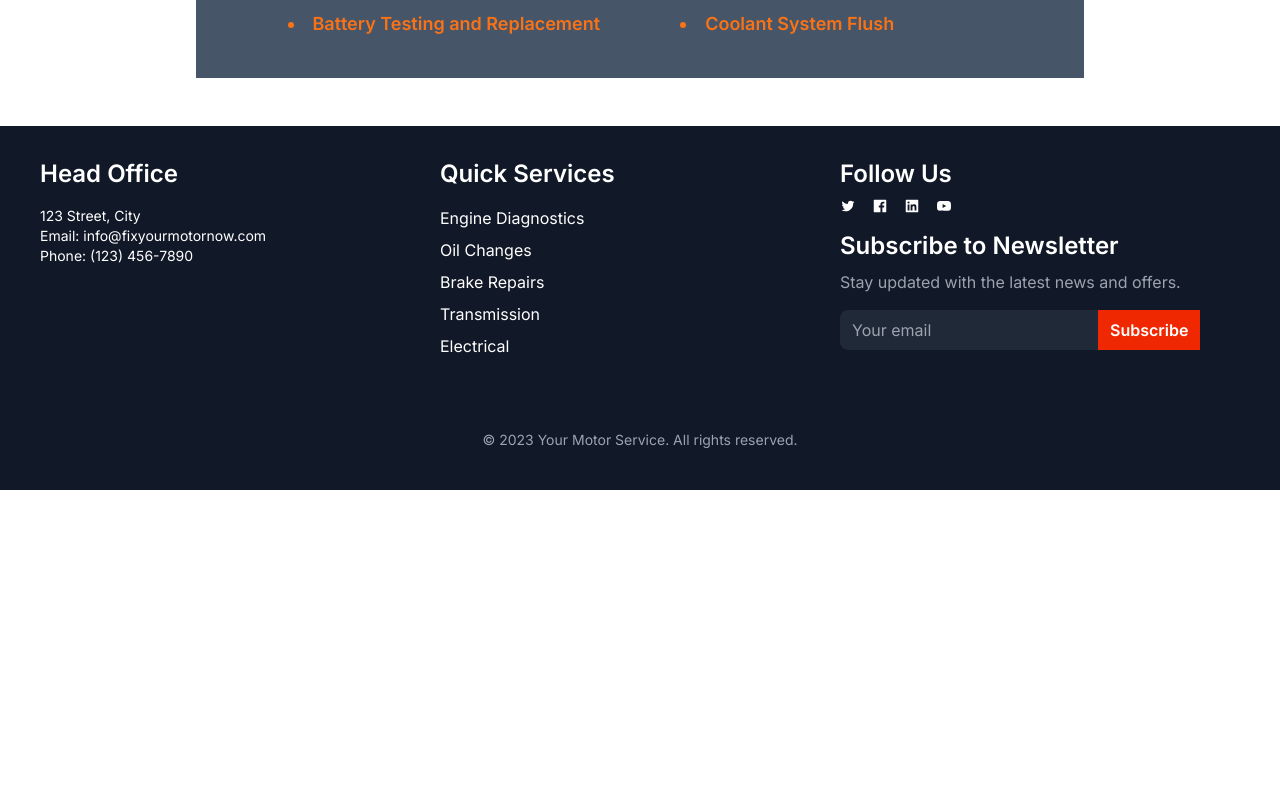
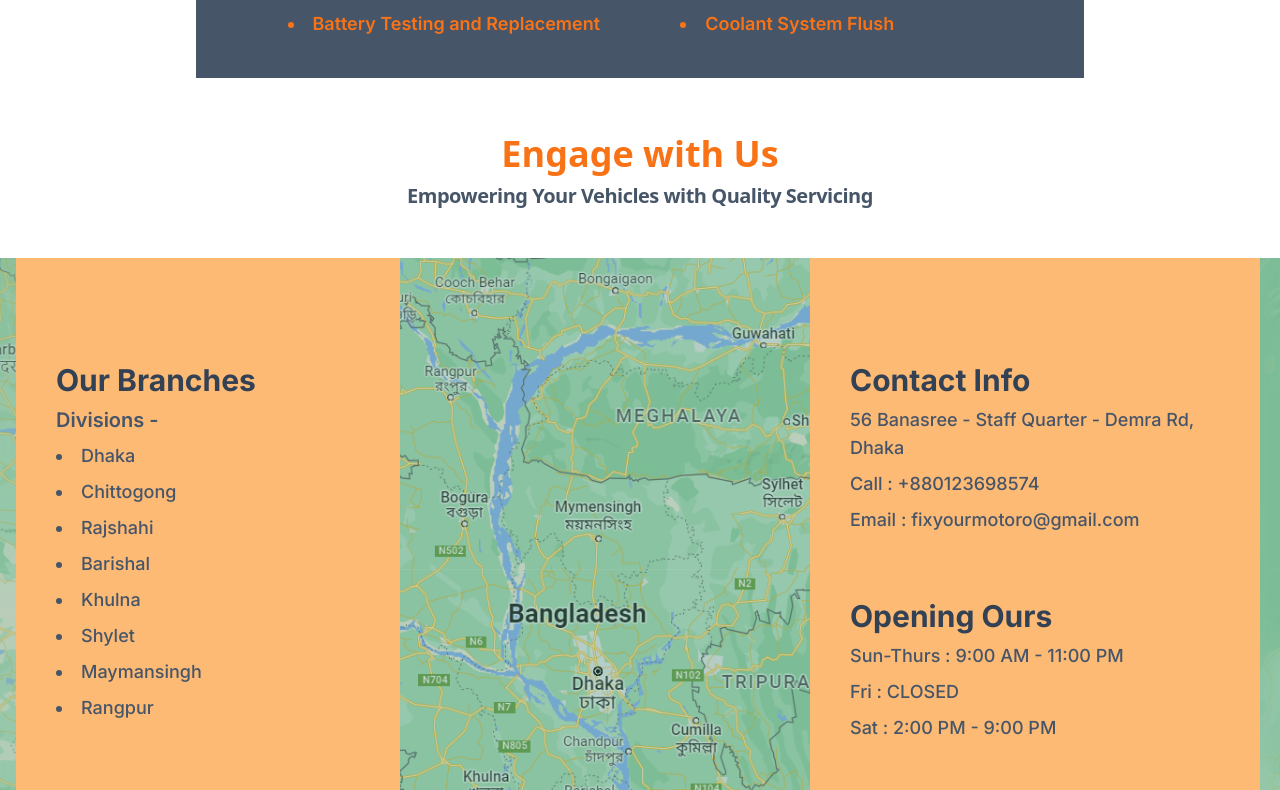
Before and after one commit to smsohag32/fix-your-motoro, a Next.js app: page / in a window 1280 px wide. Shown: the part 1490-2280 px from the top of the page. Before the commit the page ends 1980 px from the top, so only its background shows below. Built offline with nearby package versions, Linux system fonts and the light colour scheme.

Commit message:
get in touch section has been updated

```diff
--- a/src/app/(main)/page.js
+++ b/src/app/(main)/page.js
@@ -1,5 +1,6 @@
 import CarCareTips from "@/components/PagesSection/Home/CarCareTips/CarCareTips";
 import Categories from "@/components/PagesSection/Home/Categories/Categories";
+import GetInTouch from "@/components/PagesSection/Home/GetInTouch/GetInTouch";
 import Hero from "@/components/PagesSection/Home/Hero/Hero";
 import OurExperts from "@/components/PagesSection/Home/OurExperts/OurExperts";
 import OurServices from "@/components/PagesSection/Home/OurServices/OurServices";
@@ -14,6 +15,7 @@ const HomePage = () => {
       <OurServices />
       <CarCareTips />
       <RecentNews />
+      <GetInTouch />
     </main>
   );
 };
--- /dev/null
+++ b/src/components/PagesSection/Home/GetInTouch/BlurredImageSection.module.css
@@ -0,0 +1,52 @@
+.sectionContainer {
+  position: relative;
+  height: 800px; /* Adjust the height as needed */
+}
+
+.backgroundImage {
+  position: absolute;
+  top: 0;
+  left: 0;
+  width: 100%;
+  height: 100%;
+  background-image: url("../../../../assets//addressMap//bd\ map.png");
+  background-size: cover;
+  background-position: center;
+  background-repeat: no-repeat;
+  z-index: -1;
+}
+
+.imageOverlay {
+  position: absolute;
+  top: 0;
+  left: 0;
+  width: 100%;
+  height: 100%;
+  background-color: rgba(
+    70,
+    143,
+    115,
+    0.323
+  ); /* Adjust the color and opacity */
+  z-index: -1;
+}
+
+.blurOverlay {
+  position: absolute;
+  top: 0;
+  left: 0;
+  width: 27%; /* Adjust the width for the blurred area */
+  height: 100%;
+  backdrop-filter: blur(20px); /* Adjust the blur intensity */
+}
+
+.rightBlurOverlay {
+  position: absolute;
+  top: 0;
+  right: 0;
+  width: 35%; /* Adjust the width for the blurred area */
+  height: 100%;
+  backdrop-filter: blur(20px); /* Adjust the blur intensity */
+  content: "";
+  z-index: -1;
+}
--- a/src/components/PagesSection/Home/GetInTouch/GetInTouch.jsx
+++ b/src/components/PagesSection/Home/GetInTouch/GetInTouch.jsx
@@ -1,5 +1,82 @@
+import React from "react";
+import styles from "./BlurredImageSection.module.css";
+
 const GetInTouch = () => {
-  return <div></div>;
+  return (
+    <section className="mt-12">
+      <div>
+        <div className="text-center mb-12">
+          <h3 className="text-4xl text-orange-500 text-center font-bold font-sans py-2">
+            Engage with Us
+          </h3>
+          <p className="text-xl text-slate-600 font-semibold tracking-tight font-sans">
+            Empowering Your Vehicles with Quality Servicing
+          </p>
+        </div>
+        <section className="md:relative">
+          <div className={styles.sectionContainer}>
+            <div className={styles.backgroundImage}></div>
+            <div className={styles.blurOverlay}></div>
+            <div className={styles.imageOverlay}></div>
+            <div className={styles.rightBlurOverlay}></div>
+            {/* Your content for the section */}
+          </div>
+          <div className="bg-orange-300 p-10 lg:w-[450px] h-full text-left md:absolute top-0 right-5">
+            <div className="">
+              <h2 className="font-bold text-3xl text-slate-700 lg:pt-16">
+                Contact Info
+              </h2>
+              <p className="text-lg font-medium text-slate-600 pt-2">
+                56 Banasree - Staff Quarter - Demra Rd, Dhaka
+              </p>
+              <p className="text-lg font-medium text-slate-600 pt-2">
+                Call : +880123698574
+              </p>
+              <p className="text-lg font-medium text-slate-600 pt-2">
+                Email : fixyourmotoro@gmail.com
+              </p>
+              <h2 className="font-bold text-3xl text-slate-700 lg:pt-16">
+                Opening Ours
+              </h2>
+              <p className="text-lg font-medium text-slate-600 pt-2">
+                Sun-Thurs : 9:00 AM - 11:00 PM{" "}
+              </p>
+              <p className="text-lg font-medium text-slate-600 pt-2">
+                Fri : CLOSED
+              </p>
+              <p className="text-lg font-medium text-slate-600 pt-2">
+                Sat : 2:00 PM - 9:00 PM
+              </p>
+            </div>
+          </div>
+          <div className="bg-orange-300 p-10 lg:w-96 h-full text-left md:absolute top-0 left-4">
+            <h2 className="font-bold text-3xl text-slate-700 lg:pt-16">
+              Our Branches
+            </h2>
+            <p className="font-semibold text-xl text-slate-600 pt-2">
+              Divisions -
+            </p>
+            <li className="text-lg font-medium text-slate-600 pt-2">Dhaka</li>
+            <li className="text-lg font-medium text-slate-600 pt-2">
+              Chittogong
+            </li>
+            <li className="text-lg font-medium text-slate-600 pt-2">
+              Rajshahi
+            </li>
+            <li className="text-lg font-medium text-slate-600 pt-2">
+              Barishal
+            </li>
+            <li className="text-lg font-medium text-slate-600 pt-2">Khulna</li>
+            <li className="text-lg font-medium text-slate-600 pt-2">Shylet</li>
+            <li className="text-lg font-medium text-slate-600 pt-2">
+              Maymansingh
+            </li>
+            <li className="text-lg font-medium text-slate-600 pt-2">Rangpur</li>
+          </div>
+        </section>
+      </div>
+    </section>
+  );
 };
 
 export default GetInTouch;
```
